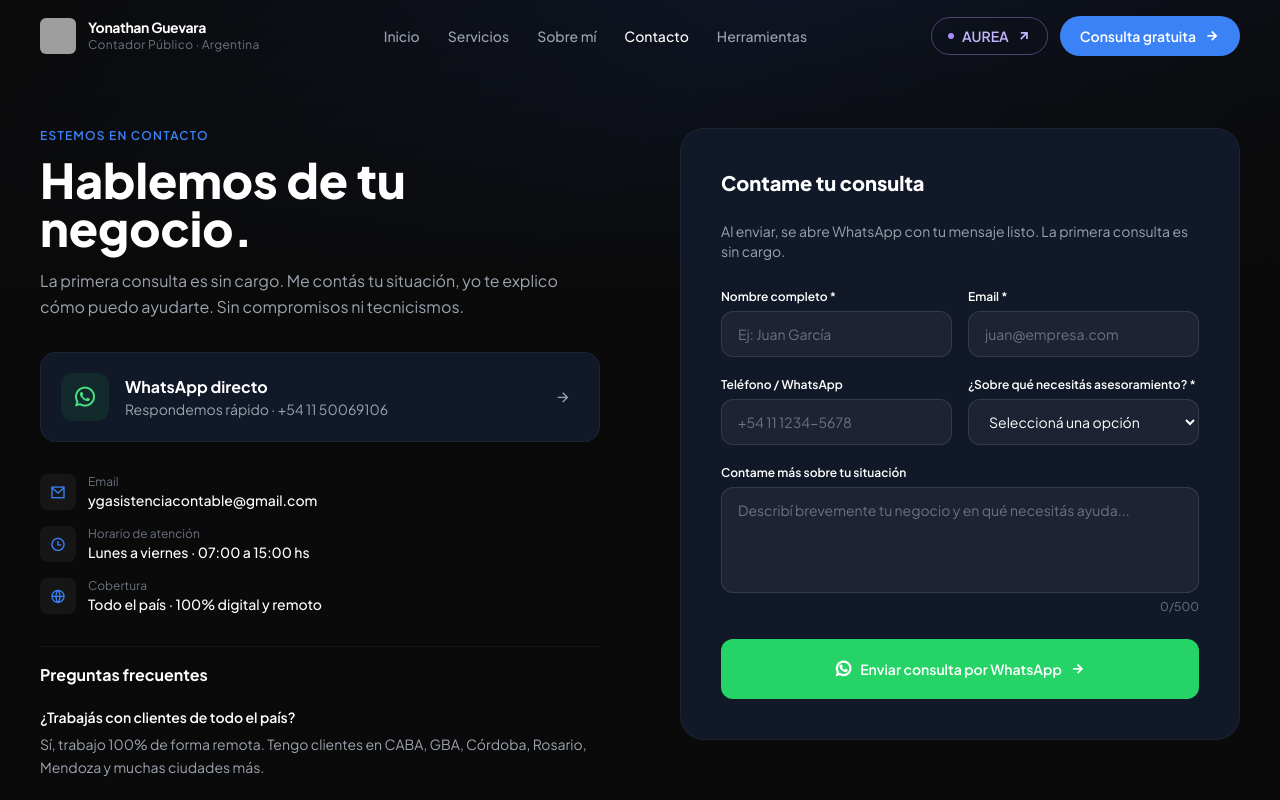
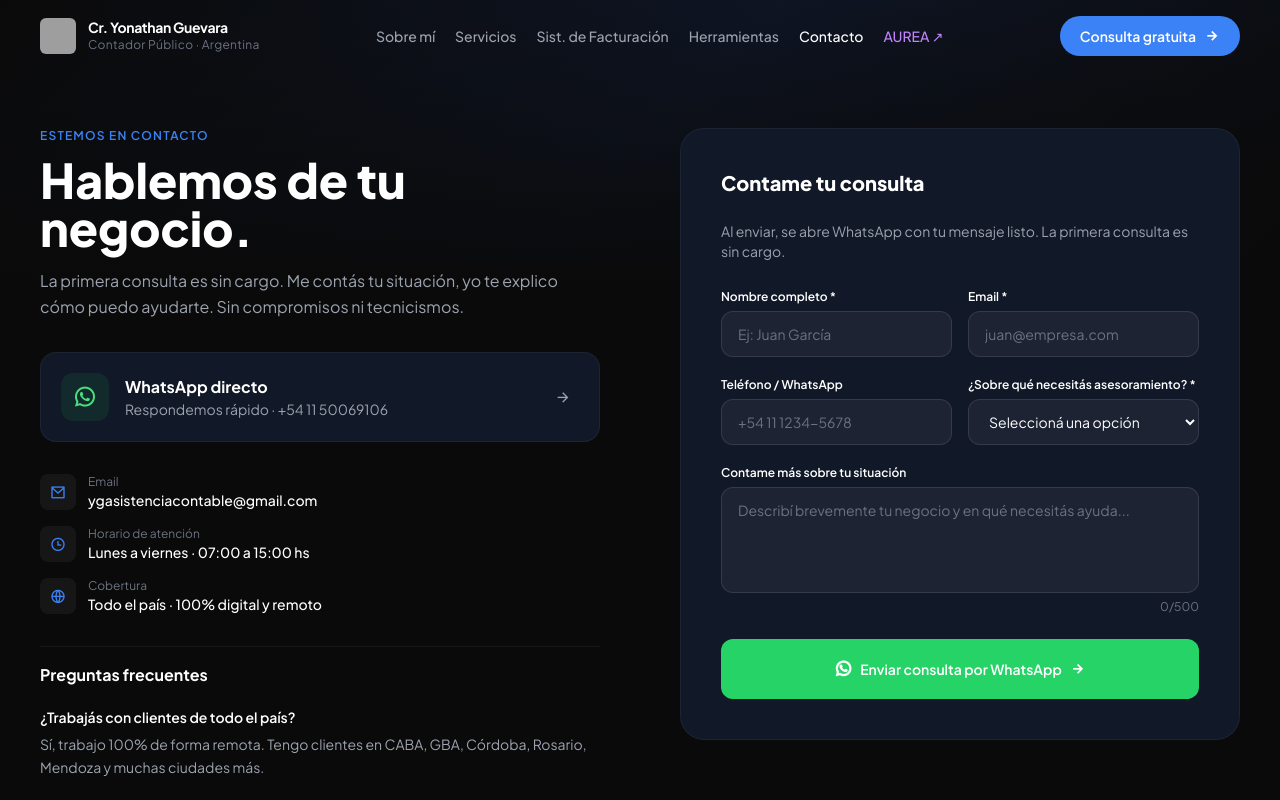
Before and after one commit to YonathanGuevara/guevara-estudio, a React (Vite) app in the folder proyecto-contador/: page /contacto in a window 1280 px wide. Shown: the top 800 px of the page. Built offline with nearby package versions, Linux system fonts and the light colour scheme; grey boxes are pictures that could not be loaded.

Commit message:
Update Navbar.tsx

```diff
--- a/proyecto-contador/src/components/feature/Navbar.tsx
+++ b/proyecto-contador/src/components/feature/Navbar.tsx
@@ -1,17 +1,15 @@
 import { useState, useEffect } from 'react';
 import { Link, useLocation } from 'react-router-dom';
 
-// Tu logo propio - reemplazá esta URL con la tuya cuando tengas hosting
 const LOGO_URL = 'https://static.readdy.ai/image/37bdca1177b18a6b22719b392b997c4d/e7d0a2434435225cf8237542872598ab.jpeg';
-
-const AUREA_URL = 'https://aurea.guevara-estudio.com.ar/';
+const AUREA_URL = 'https://aurea.guevara-estudio.com.ar';
 
 const navLinks = [
-  { label: 'Inicio', path: '/' },
+  { label: 'Sobre mí', path: '/' },
   { label: 'Servicios', path: '/servicios' },
-  { label: 'Sobre mí', path: '/sobre-mi' },
+  { label: 'Sist. de Facturación', path: '/facturacion' },
+  { label: 'Herramientas', path: '/herramientas' },
   { label: 'Contacto', path: '/contacto' },
-  { label: 'Herramientas', path: '/herramientas' },
 ];
 
 export default function Navbar() {
@@ -25,105 +23,63 @@ export default function Navbar() {
     return () => window.removeEventListener('scroll', handleScroll);
   }, []);
 
-  useEffect(() => {
-    setMenuOpen(false);
-  }, [location]);
+  useEffect(() => { setMenuOpen(false); }, [location]);
 
   return (
-    <header
-      className={`fixed top-0 left-0 right-0 z-50 transition-all duration-400 ${
-        scrolled
-          ? 'bg-[#08090A]/95 backdrop-blur-md border-b border-white/5'
-          : 'bg-transparent'
-      }`}
-    >
+    <header className={`fixed top-0 left-0 right-0 z-50 transition-all duration-400 ${scrolled ? 'bg-[#08090A]/95 backdrop-blur-md border-b border-white/5' : 'bg-transparent'}`}>
       <div className="max-w-7xl mx-auto px-6 lg:px-10 py-4 flex items-center justify-between">
         <Link to="/" className="flex items-center gap-3 cursor-pointer">
           <div className="w-9 h-9 rounded-md overflow-hidden flex-shrink-0">
-            <img src={LOGO_URL} alt="Logo Yonathan Guevara" className="w-full h-full object-cover" />
+            <img src={LOGO_URL} alt="Logo Cr. Yonathan Guevara" className="w-full h-full object-cover" />
           </div>
           <div className="hidden sm:block">
-            <p className="text-white font-bold text-sm leading-tight tracking-tight">Yonathan Guevara</p>
+            <p className="text-white font-bold text-sm leading-tight tracking-tight">Cr. Yonathan Guevara</p>
             <p className="text-[#6B7280] text-xs tracking-wide">Contador Público · Argentina</p>
           </div>
         </Link>
 
-        <nav className="hidden md:flex items-center gap-7">
+        <nav className="hidden md:flex items-center gap-5">
           {navLinks.map((link) => (
-            <Link
-              key={link.path}
-              to={link.path}
+            <Link key={link.path} to={link.path}
               className={`text-sm font-medium transition-colors whitespace-nowrap cursor-pointer ${
-                location.pathname === link.path
-                  ? 'text-white'
-                  : 'text-[#9CA3AF] hover:text-white'
-              }`}
-            >
+                location.pathname === link.path ? 'text-white' : 'text-[#9CA3AF] hover:text-white'
+              }`}>
               {link.label}
             </Link>
           ))}
+          {/* Link externo a AUREA — no modifica el menú interno */}
+          <a href={AUREA_URL} target="_blank" rel="noopener noreferrer"
+            className="text-sm font-medium text-purple-400 hover:text-purple-300 transition-colors whitespace-nowrap cursor-pointer">
+            AUREA ↗
+          </a>
         </nav>
 
         <div className="flex items-center gap-3">
-          <a
-            href={AUREA_URL}
-            target="_blank"
-            rel="noopener noreferrer"
-            title="Ingresá al sistema de gestión AUREA"
-            className="hidden md:flex items-center gap-2 text-sm font-semibold text-[#C4B5FD] hover:text-white border border-[#A78BFA]/40 hover:border-[#A78BFA] hover:bg-[#A78BFA]/10 rounded-full px-4 py-2 transition-colors cursor-pointer whitespace-nowrap"
-          >
-            <span className="w-1.5 h-1.5 rounded-full bg-[#A78BFA]"></span>
-            AUREA
-            <i className="ri-arrow-right-up-line text-sm"></i>
-          </a>
-          <Link
-            to="/contacto"
-            className="hidden md:flex items-center gap-2 bg-[#3B82F6] hover:bg-[#2563EB] text-white text-sm font-semibold px-5 py-2.5 rounded-full transition-colors cursor-pointer whitespace-nowrap"
-          >
+          <Link to="/contacto" className="hidden md:flex items-center gap-2 bg-[#3B82F6] hover:bg-[#2563EB] text-white text-sm font-semibold px-5 py-2.5 rounded-full transition-colors cursor-pointer whitespace-nowrap">
             Consulta gratuita
-            <span className="w-4 h-4 flex items-center justify-center">
-              <i className="ri-arrow-right-line text-sm"></i>
-            </span>
+            <span className="w-4 h-4 flex items-center justify-center"><i className="ri-arrow-right-line text-sm"></i></span>
           </Link>
-          <button
-            onClick={() => setMenuOpen(!menuOpen)}
+          <button onClick={() => setMenuOpen(!menuOpen)}
             className="md:hidden w-9 h-9 flex items-center justify-center text-white cursor-pointer rounded-md border border-white/10"
-            aria-label="Toggle menu"
-          >
-            <span className="w-5 h-5 flex items-center justify-center">
-              <i className={`text-xl ${menuOpen ? 'ri-close-line' : 'ri-menu-line'}`}></i>
-            </span>
+            aria-label="Toggle menu">
+            <i className={`text-xl ${menuOpen ? 'ri-close-line' : 'ri-menu-line'}`}></i>
           </button>
         </div>
       </div>
 
       {menuOpen && (
         <div className="md:hidden bg-[#0A0B0D] border-t border-white/5 px-6 py-6 flex flex-col gap-5">
-          <a
-            href={AUREA_URL}
-            target="_blank"
-            rel="noopener noreferrer"
-            className="flex items-center gap-2 text-base font-semibold text-[#C4B5FD] cursor-pointer"
-          >
-            <span className="w-1.5 h-1.5 rounded-full bg-[#A78BFA]"></span>
-            AUREA — Sistema de gestión
-            <i className="ri-arrow-right-up-line text-sm"></i>
-          </a>
           {navLinks.map((link) => (
-            <Link
-              key={link.path}
-              to={link.path}
-              className={`text-base font-medium cursor-pointer ${
-                location.pathname === link.path ? 'text-white' : 'text-[#9CA3AF]'
-              }`}
-            >
+            <Link key={link.path} to={link.path}
+              className={`text-base font-medium cursor-pointer ${location.pathname === link.path ? 'text-white' : 'text-[#9CA3AF]'}`}>
               {link.label}
             </Link>
           ))}
-          <Link
-            to="/contacto"
-            className="mt-1 flex items-center justify-center gap-2 bg-[#3B82F6] text-white text-sm font-semibold px-5 py-3 rounded-full whitespace-nowrap cursor-pointer"
-          >
+          <a href={AUREA_URL} target="_blank" rel="noopener noreferrer"
+            className="text-base font-medium text-purple-400 cursor-pointer">
+            AUREA ↗
+          </a>
+          <Link to="/contacto" className="mt-1 flex items-center justify-center gap-2 bg-[#3B82F6] text-white text-sm font-semibold px-5 py-3 rounded-full whitespace-nowrap cursor-pointer">
             Consulta gratuita <i className="ri-arrow-right-line"></i>
           </Link>
         </div>
```
